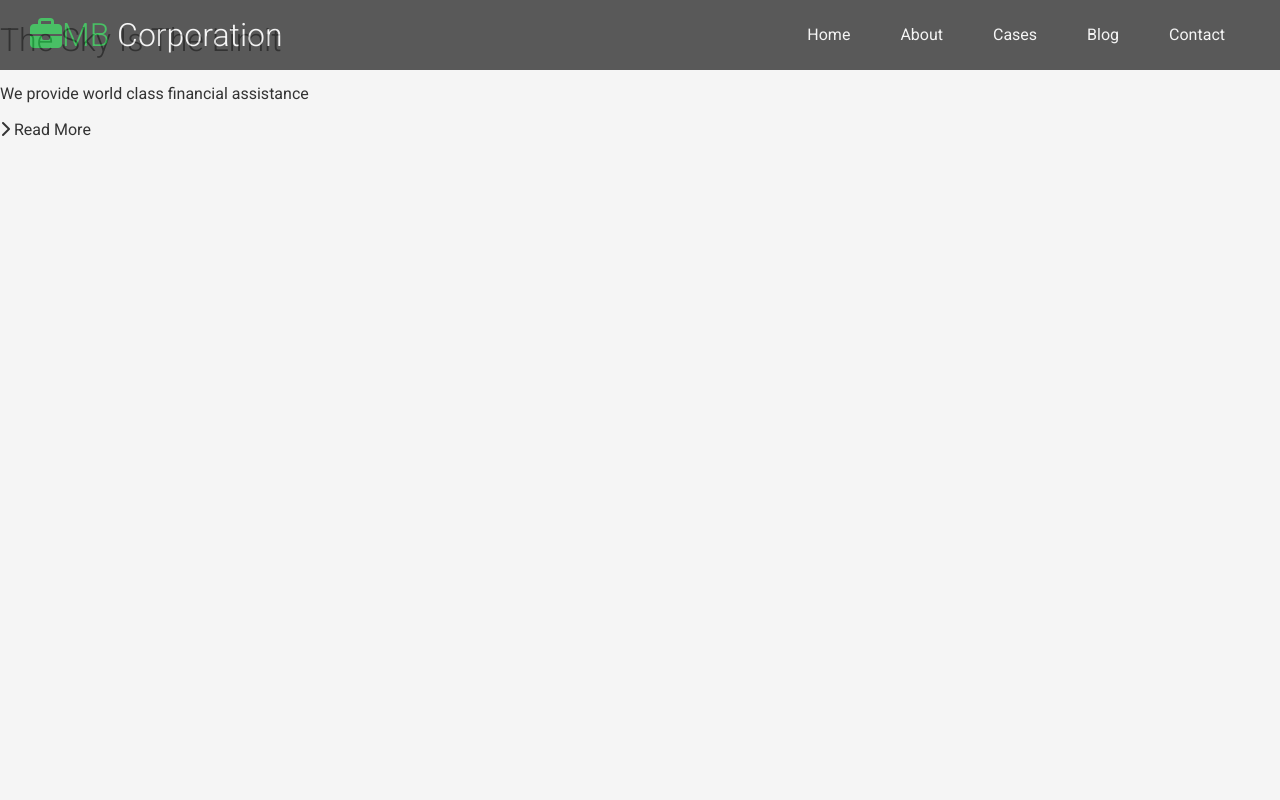
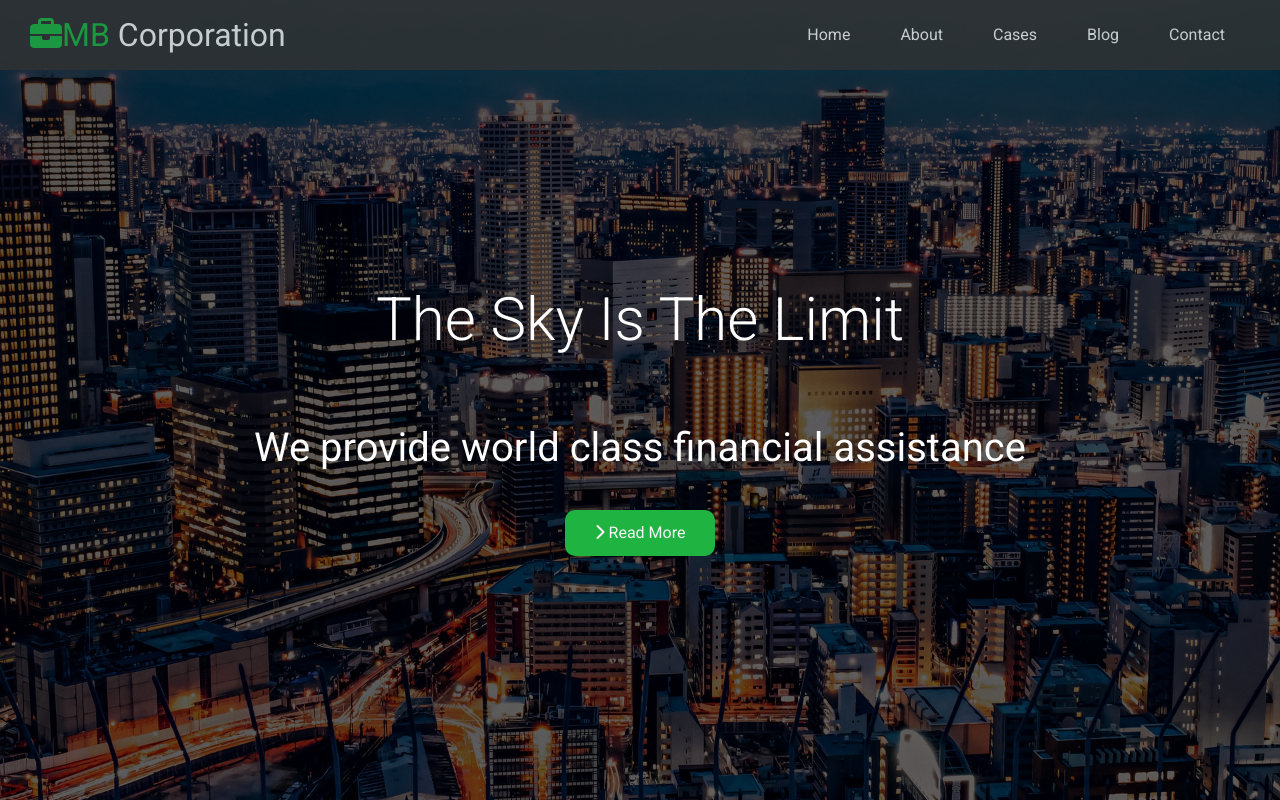
Before and after one commit to monybaruch/BusinessSite-, a plain HTML site: page index.html in a window 1280 px wide. Drawn offline with Linux system fonts and the light colour scheme.

Commit message:
adding a large picture and a overlay

```diff
--- a/css/style.css
+++ b/css/style.css
@@ -62,3 +62,50 @@ img {
 .navbar ul {
   display: flex;
 }
+
+.navbar .logo {
+  font-weight: 400;
+}
+
+/* Header */
+.hero {
+  background: url(../images/city-gbe168c269_1920.jpg) no-repeat center
+    center/cover;
+  height: 100vh;
+  position: relative;
+  color: white;
+}
+
+.hero .content {
+  display: flex;
+  flex-direction: column;
+  align-items: center;
+  justify-content: center;
+  text-align: center;
+  height: 100%;
+  padding: 0 20px;
+}
+
+.hero::before {
+  content: "";
+  position: absolute;
+  top: 0;
+  left: 0;
+  width: 100%;
+  height: 100%;
+  background: rgba(0, 0, 0, 0.6);
+}
+
+.hero * {
+  z-index: 10;
+}
+
+.content h1 {
+  font-size: 60px;
+}
+
+.content p {
+  font-size: 40px;
+  max-height: 600px;
+  margin: 20px 0 30px;
+}
--- a/css/utilities.css
+++ b/css/utilities.css
@@ -5,3 +5,37 @@
 .text-secondary {
   color: #0368ec;
 }
+
+.btn {
+  cursor: pointer;
+  display: inline-block;
+  padding: 10px 30px;
+  color: whitesmoke;
+  background-color: #1fb341;
+  border: none;
+  border-radius: 10px;
+}
+
+.btn:hover {
+  opacity: 0.9;
+}
+
+.btn-primary {
+  color: whitesmoke;
+  background: #1fb341;
+}
+
+.btn-secondary {
+  color: whitesmoke;
+  background: #0368ec;
+}
+
+.btn-dark {
+  color: whitesmoke;
+  background: #333;
+}
+
+.btn-light {
+  background: whitesmoke;
+  color: #333;
+}
```
Also changed, not shown: images/city-gbe168c269_1920.jpg (added).
